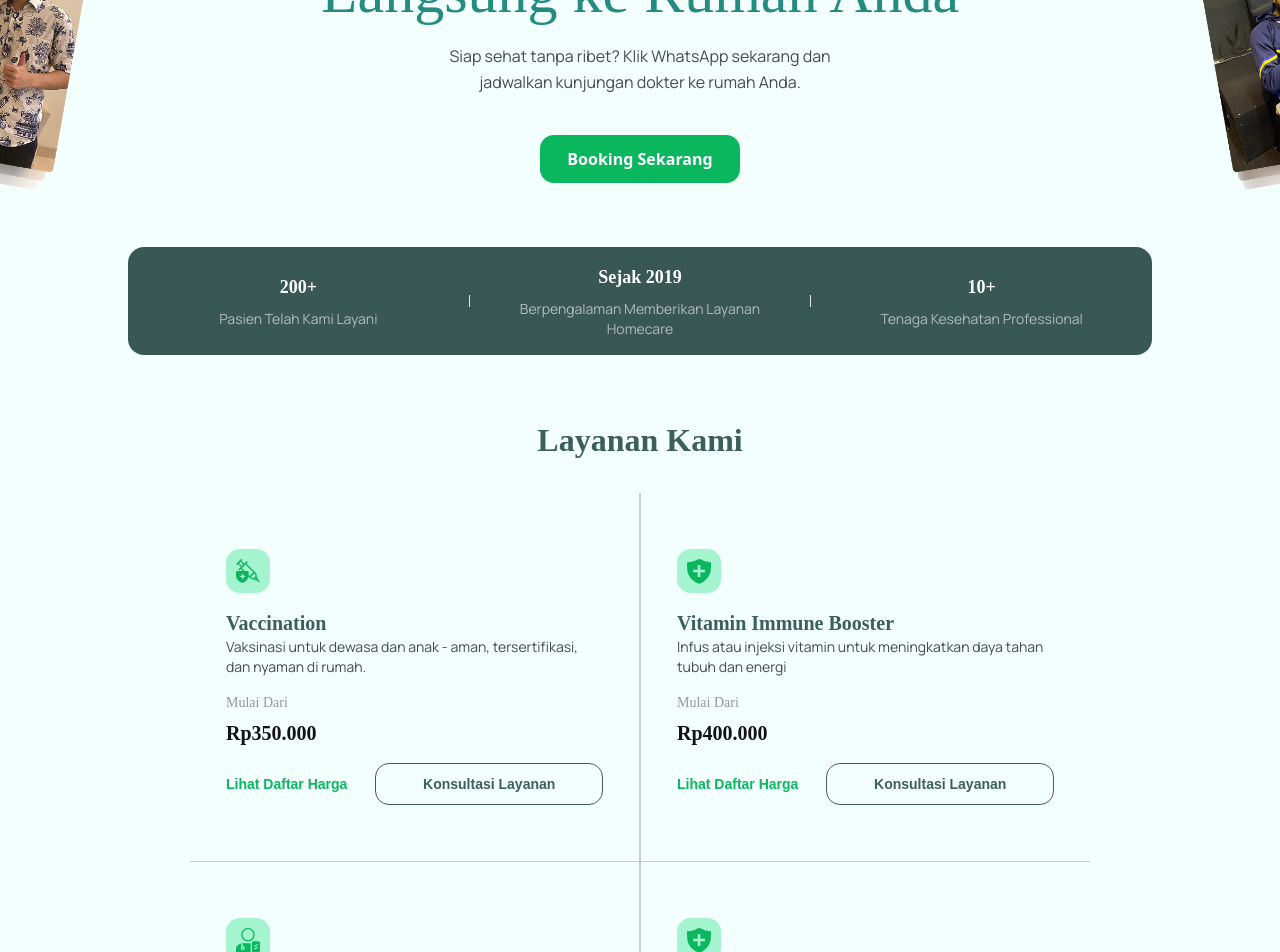
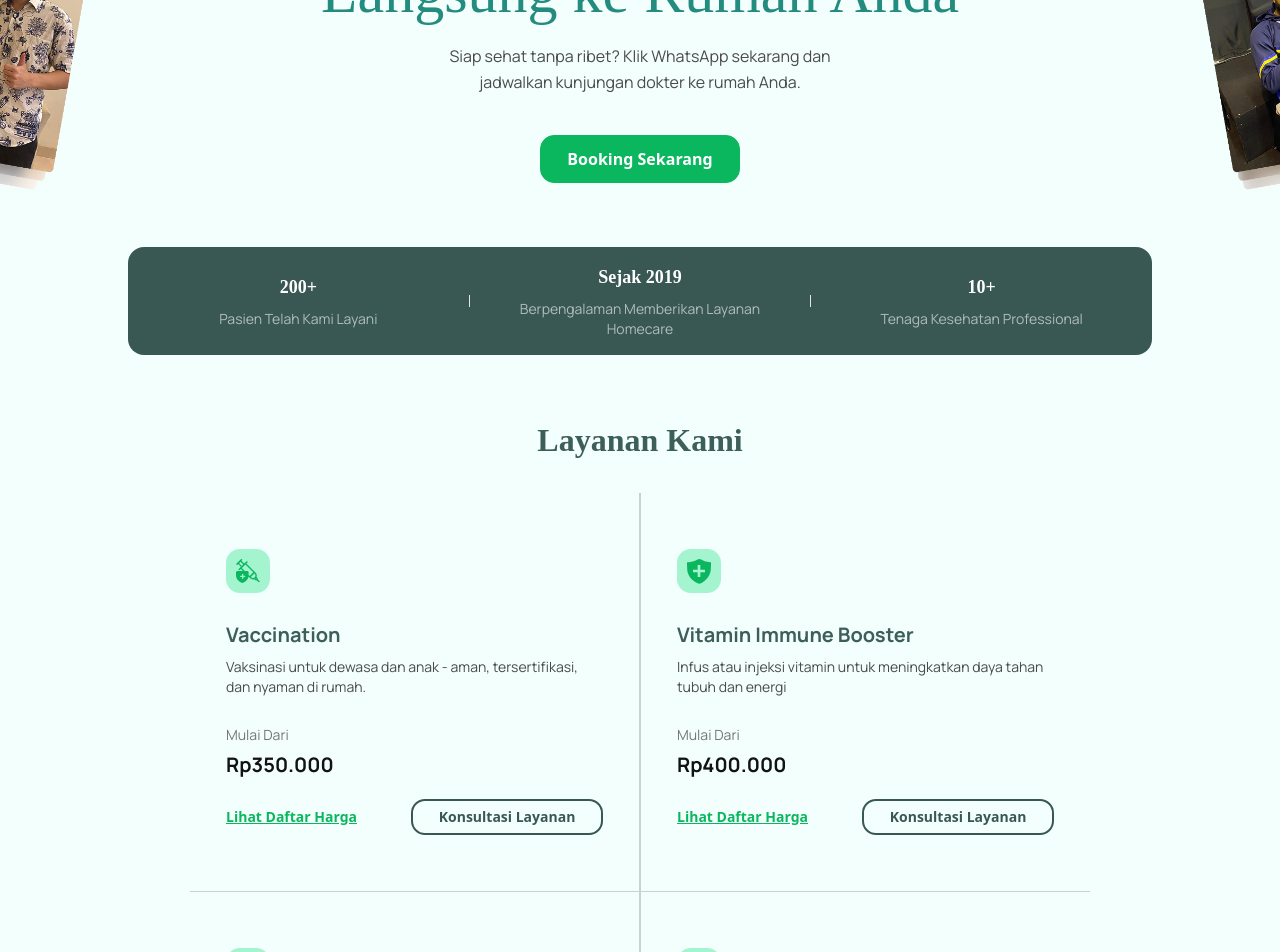
Before and after one commit to Idham112/dikrima_homecare, a Next.js app: page / in a window 1280 px wide. Shown: the part 320-1272 px from the top of the page. Built offline with nearby package versions, Linux system fonts and the light colour scheme; a web font is replaced by a local one.

Commit message:
fix: fix style, use button component, adjust padding

```diff
--- a/src/components/ProductPriceSheet.jsx
+++ b/src/components/ProductPriceSheet.jsx
@@ -1,6 +1,6 @@
 // components/ProductPriceSheet.jsx
-import React from "react";
-import ProductCardSheet from "./ProductCardSheet";
+import React from 'react';
+import ProductCardSheet from './ProductCardSheet';
 import {
   Sheet,
   SheetTrigger,
@@ -8,15 +8,19 @@ import {
   SheetHeader,
   SheetTitle,
   SheetDescription,
-} from "@/components/ui/sheet";
+} from '@/components/ui/sheet';
+import Button from '@/components/common/Button';
 
 function ProductPriceSheet({ open, setOpen, product }) {
   return (
     <Sheet open={open} onOpenChange={setOpen}>
       <SheetTrigger asChild>
-        <button className="w-full md:w-auto whitespace-nowrap text-xs md:text-sm text-center md:text-start font-semibold text-[#0BB75E] hover:text-[#71e4a9] hover:underline cursor-pointer py-[10px]">
-          Lihat Daftar Harga
-        </button>
+        <Button
+          className={'w-full min-w-auto'}
+          size={'sm'}
+          type={'text'}
+          label={'Lihat Daftar Harga'}
+        />
       </SheetTrigger>
       <SheetContent className="w-full min-h-screen overflow-y-auto bg-white md:max-w-[50vw]">
         <div className="px-10 pt-10 pb-20 flex flex-col gap-6">
@@ -24,16 +28,16 @@ function ProductPriceSheet({ open, setOpen, product }) {
             {product.icon}
           </div>
           <div className="flex flex-col gap-2">
-            <h2 className="font-extrabold text-[32px] text-[#3D5F5A]">
+            <h2 className="cstm-font-sans font-extrabold text-[32px] text-[#3D5F5A]">
               {product.productCategory}
             </h2>
-            <p className="text-[16px] text-[#4A4A4A]">{product.description}</p>
+            <p className="text-[#4A4A4A]">{product.description}</p>
           </div>
 
           <div>
-            <h3 className="font-bold text-xl text-[#000000]">
-              {" "}
-              Daftar harga lengkap untuk layanan{" "}
+            <h3 className="font-bold text-xl text-[#000000] mb-5">
+              {' '}
+              Daftar harga lengkap untuk layanan{' '}
               {product.productCategory.toLowerCase()}
             </h3>
             {/* cards */}
@@ -43,9 +47,9 @@ function ProductPriceSheet({ open, setOpen, product }) {
                   key={index}
                   className={`
             border border-[#C3D4D1]
-            ${index % 2 === 0 ? "border-l-0" : "border-r-0"}
-            ${index < item.length ? "border-b-0" : ""}
-            ${index === 0 || index === 1 ? "border-t-0" : ""}
+            ${index % 2 === 0 ? 'border-l-0' : 'border-r-0'}
+            ${index < item.length ? 'border-b-0' : ''}
+            ${index === 0 || index === 1 ? 'border-t-0' : ''}
           `}
                 >
                   <ProductCardSheet
--- a/src/components/ProductsCard.jsx
+++ b/src/components/ProductsCard.jsx
@@ -1,37 +1,39 @@
-import React from "react";
-import ProductPriceSheet from "./ProductPriceSheet";
+import React from 'react';
+import ProductPriceSheet from './ProductPriceSheet';
+import Button from '@/components/common/Button';
 
 function ProductsCard({ product }) {
   const [open, setOpen] = React.useState(false);
   return (
-    <div className="px-4 md:px-9 py-5 md:py-14 flex flex-col gap-4">
+    <div className="px-4 md:px-9 py-5 md:py-14 flex flex-col gap-7">
       <div className="w-11 h-11 bg-emerald-200 rounded-xl flex justify-center items-center text-emerald-500">
         {product.icon}
       </div>
       <div>
-        <h2 className="text-[#3D5F5A] font-bold text-sm md:text-xl">
+        <h2 className="text-[#3D5F5A] cstm-font-sans font-bold text-sm md:text-xl mb-2">
           {product.productCategory}
         </h2>
         <p className="hidden md:block text-[#4A4A4A] text-sm">
           {product.description}
         </p>
       </div>
-      <div className="flex flex-col justify-center gap-[6px]">
-        <h3 className="text-[#4A4A4ABF] text-xs md:text-sm opacity-75">
-          Mulai Dari
-        </h3>
-        <h2 className="text-[#121212] text-sm md:text-xl font-bold">
-          Rp{product.startingPrice.toLocaleString("id-ID")}
-        </h2>
-      </div>
-      <div className=" flex flex-col justify-center items-center gap-2 md:flex-row md:gap-7">
-        <ProductPriceSheet open={open} setOpen={setOpen} product={product} />
-        <a
-          href="#"
-          className="w-full text-xs md:text-sm text-center font-semibold border-[1.5px] rounded-xl border-[#3D5F5A] text-[#3D5F5A] py-[10px] transition-colors duration-200 hover:bg-[#3D5F5A] hover:text-white"
-        >
-          Konsultasi Layanan
-        </a>
+      <div className={'flex flex-col gap-5'}>
+        <div className="flex flex-col justify-center gap-[6px]">
+          <p className="text-[#4A4A4ABF] text-xs md:text-sm">Mulai Dari</p>
+          <h4 className="cstm-font-sans text-[#121212] text-sm md:text-xl font-bold">
+            Rp{product.startingPrice.toLocaleString('id-ID')}
+          </h4>
+        </div>
+        <div className=" flex flex-col justify-center items-center gap-2 md:flex-row">
+          <ProductPriceSheet open={open} setOpen={setOpen} product={product} />
+          <Button
+            className={'w-full min-w-auto'}
+            size={'sm'}
+            label={'Konsultasi Layanan'}
+            type={'outline'}
+            href={'#'}
+          />
+        </div>
       </div>
     </div>
   );
--- a/src/components/common/Button.js
+++ b/src/components/common/Button.js
@@ -1,13 +1,43 @@
 import React from 'react';
 
-function Button({ label, href, className }) {
+const baseStyle =
+  'flex items-center justify-center min-w-[200px] font-semibold font-sans rounded-xl transition cursor-pointer'; // Added focus styles for accessibility
+
+function Button({
+  size = 'lg',
+  label,
+  href,
+  type = 'fill',
+  className,
+  onClick,
+  ...props
+}) {
+  // Added onClick and other props
+  const styles = {
+    fill: `${size === 'lg' ? 'h-12 text-base' : 'h-9 text-sm'} p-3 justify-center border border-primary-green bg-primary-green text-white hover:bg-primary-green-dark focus:ring-primary-green focus:outline-none focus:ring-2 focus:ring-opacity-50`, // Added hover & focus
+    outline: `${size === 'lg' ? 'h-12 text-base' : 'h-9 text-sm'} p-3 justify-center border-2 border-dark-green text-dark-green hover:bg-dark-green hover:text-white focus:ring-dark-green focus:outline-none focus:ring-2 focus:ring-opacity-50`, // Added hover & focus
+    text: `${size === 'lg' ? 'h-12 text-base' : 'h-9 text-sm'} p-0 justify-start text-primary-green underline hover:text-primary-green-dark `, // Added hover & focus
+  };
+
+  const appliedStyle = `${baseStyle} ${styles[type] || styles.fill} ${className || ''}`;
+
+  if (href) {
+    return (
+      <a href={href} className={appliedStyle} {...props}>
+        {label}
+      </a>
+    );
+  }
+
   return (
-    <a
-      className={`h-12 p-3 flex items-center justify-center min-w-[200px] bg-primary-green text-white font-semibold font-sans rounded-xl ${className}`}
-      href={href}
+    <button
+      type="button" // Default to "button" to prevent accidental form submissions
+      className={appliedStyle}
+      onClick={onClick} // Pass onClick handler to button
+      {...props} // Spread other props like disabled, aria-label, etc.
     >
       {label}
-    </a>
+    </button>
   );
 }
 
--- a/src/components/navigation/MobileNavigation.js
+++ b/src/components/navigation/MobileNavigation.js
@@ -42,7 +42,7 @@ function MobileNavigation() {
                 </>
               ))}
             </div>
-            <Button label={'Hubungi Whatsapp'} href={'#'} />
+            <Button type={'fill'} label={'Hubungi Whatsapp'} href={'#'} />
           </div>
         </SheetHeader>
       </SheetContent>
--- a/src/components/navigation/NavigationBar.js
+++ b/src/components/navigation/NavigationBar.js
@@ -34,6 +34,7 @@ function NavigationBar() {
             ))}
           </div>
           <Button
+            type={'fill'}
             className={'hidden sm:flex'}
             label={'Hubungi Whatsapp'}
             href={'#'}
--- a/src/components/section/HeroSection.js
+++ b/src/components/section/HeroSection.js
@@ -40,6 +40,7 @@ function HeroSection() {
         </p>
       </div>
       <Button
+        type={'fill'}
         className={'w-full sm:w-fit mx-auto'}
         label={'Booking Sekarang'}
         href={'#'}
--- a/src/pages/components/PartnerKesehatan.jsx
+++ b/src/pages/components/PartnerKesehatan.jsx
@@ -31,7 +31,7 @@ const PartnerKesehatan = () => {
 
   return (
     <div className="text-black flex flex-col md:flex-row lg:flex-row mt-30 mx-0 md:mx-20">
-      <h2 className="mr-0 text-[#3D5f5A] md:mr-30 text-[20px] md:text-2xl w-full md:w-[196px] mb-6 md:mb-0 text-center md:text-left">
+      <h2 className="font-bold mr-0 text-[#3D5f5A] md:mr-30 text-[20px] md:text-2xl w-full md:w-[196px] mb-6 md:mb-0 text-center md:text-left">
         Partner Kesehatan Kami
       </h2>
 
--- a/src/pages/components/TentangKami.jsx
+++ b/src/pages/components/TentangKami.jsx
@@ -6,6 +6,7 @@ import {
   partnerKesehatan,
   testimony,
 } from '../utilties/tentangkami';
+import Button from '@/components/common/Button';
 
 const TentangKamiPage = () => {
   return (
@@ -25,12 +26,18 @@ const TentangKamiPage = () => {
           </p>
 
           <div className="flex flex-col sm:flex-row gap-4 lg:gap-10 justify-center lg:justify-start">
-            <button className="w-full text-[#3D5f5A] sm:w-[180px] lg:w-[200px] h-12 rounded-xl border-[1.5px] gap-2.5 py-[14px] px-2.5 flex items-center justify-center text-sm lg:text-base">
-              Lihat Layanan Kami
-            </button>
-            <button className="w-full sm:w-[180px] lg:w-[200px] h-12 rounded-xl gap-[10px] pt-[14px] pr-[10px] pb-[14px] pl-[10px] bg-[#0BB75E] text-white flex items-center justify-center text-sm lg:text-base">
-              Booking Sekarang
-            </button>
+            <Button
+              href={'#'}
+              label={'Lihat Layanan Kami'}
+              type={'outline'}
+              size={'lg'}
+            />
+            <Button
+              href={'#'}
+              label={'Booking Sekarang'}
+              type={'fill'}
+              size={'lg'}
+            />
           </div>
         </div>
       </div>
--- a/src/pages/index.js
+++ b/src/pages/index.js
@@ -16,7 +16,6 @@ export default function Home() {
         <HeroSection />
         <SocialProofSection />
         <ProductsList />
-
         <WhySection />
       </Container>
       <TentangKamiPage />
--- a/src/styles/globals.css
+++ b/src/styles/globals.css
@@ -27,6 +27,12 @@ h1,h2,h3,h4,h5,h6{
     font-optical-sizing: auto;
     font-style: normal;
 }
+
+.cstm-font-sans{
+    font-family: "Manrope", sans-serif !important;
+}
+
+
 p,span{
     font-family: "Manrope", sans-serif;
     font-optical-sizing: auto;
```
Also changed, not shown: src/components/ProductCardSheet.jsx (+8 -11 lines), src/pages/components/GaleriLayananPasien.jsx (+28 -28 lines).
